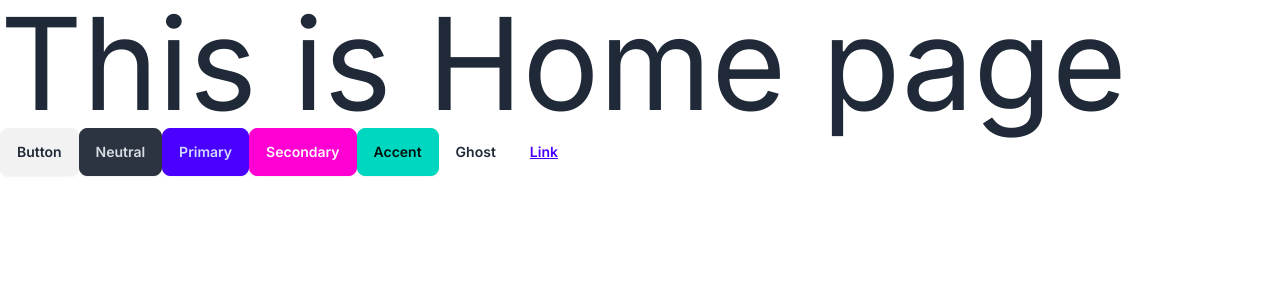
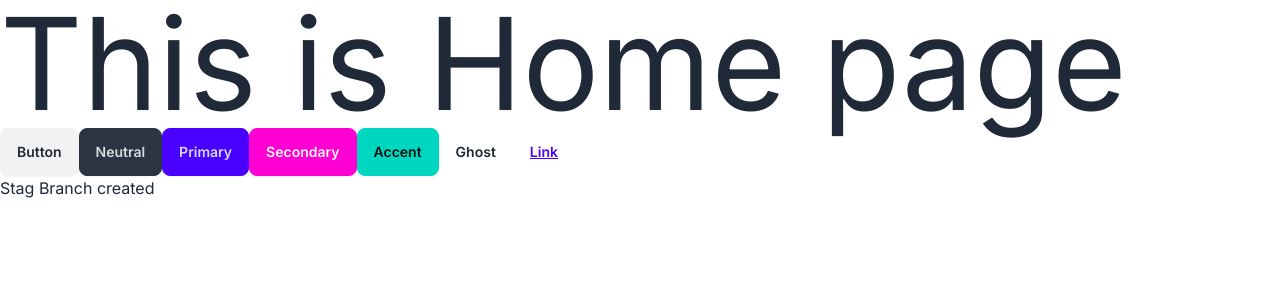
Before and after one commit to bishaldofo/dialogify-project, a Next.js app: page / in a window 1280 px wide. Shown: the top 300 px of the page. Built offline with nearby package versions, Linux system fonts and the light colour scheme.

Commit message:
Stage Branch created

```diff
--- a/src/app/page.js
+++ b/src/app/page.js
@@ -11,6 +11,7 @@ export default function Home() {
         <button className="btn btn-accent">Accent</button>
         <button className="btn btn-ghost">Ghost</button>
         <button className="btn btn-link">Link</button>
+        <h1>Stag Branch created</h1>
       </div>
   )
 }
```
Lines whose indentation alone changed are shown as unchanged.
